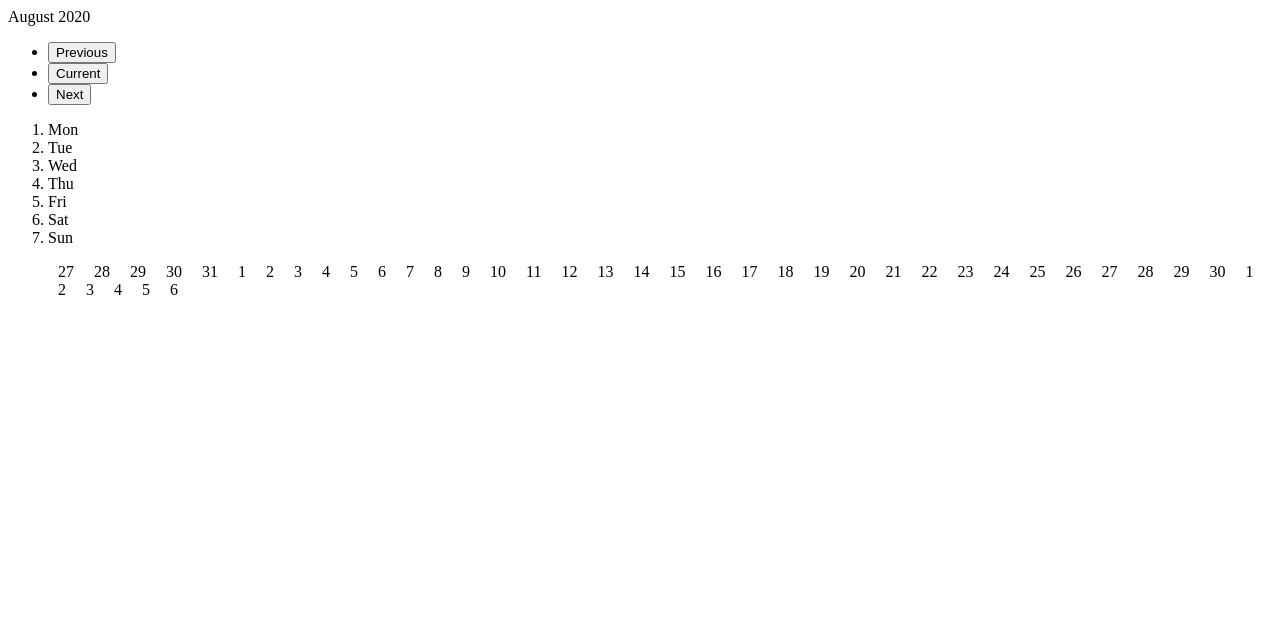
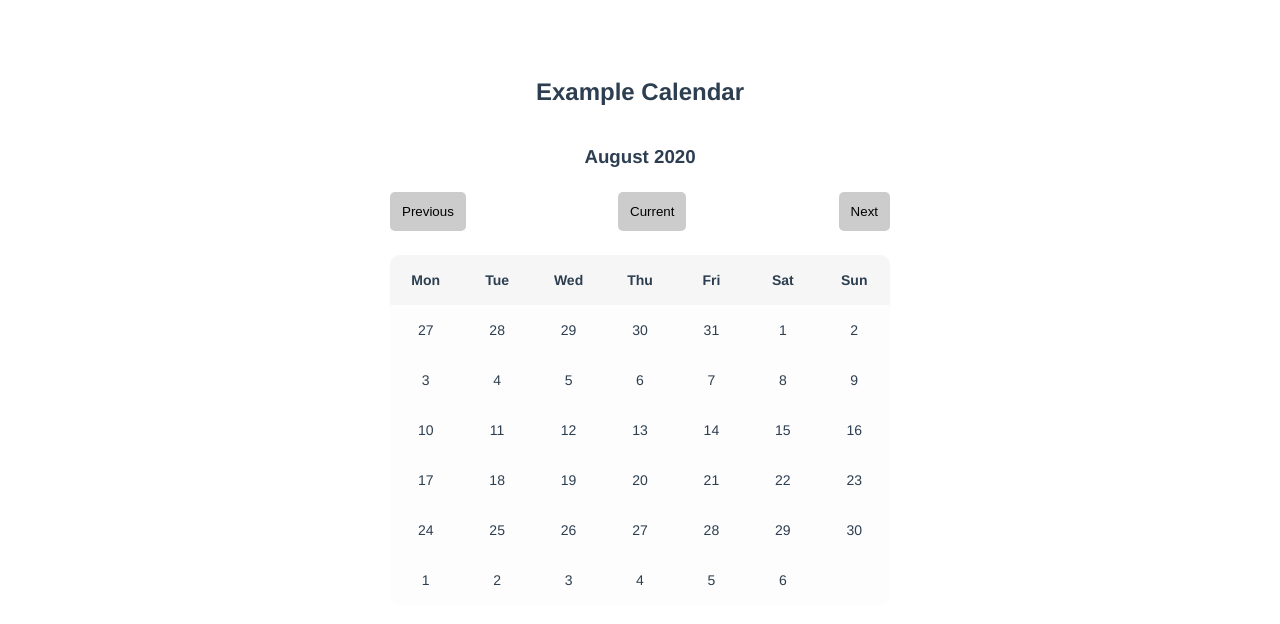
Before and after one commit to Cjameek/vue-simple-calendar, a Vue app: page / in a window 1280 px wide. Shown: the top 624 px of the page. Built offline with nearby package versions, Linux system fonts and the light colour scheme.

Commit message:
Style all components

```diff
--- a/src/App.vue
+++ b/src/App.vue
@@ -1,5 +1,6 @@
 <template>
   <div id="calendar" class="calendar">
+    <h2>Example Calendar</h2>
     <CalendarMonth/>
   </div>
 </template>
@@ -19,12 +20,23 @@ export default {
 </script>
 
 <style>
-#app {
+#calendar {
   font-family: Avenir, Helvetica, Arial, sans-serif;
   -webkit-font-smoothing: antialiased;
   -moz-osx-font-smoothing: grayscale;
   text-align: center;
   color: #2c3e50;
-  margin-top: 60px;
+  max-width: 500px;
+  margin: auto;
+  padding: 50px 0;
+}
+* {
+  -webkit-box-sizing: border-box;
+  box-sizing: border-box;
+}
+ul,
+ol {
+  margin: 0;
+  padding-left: 0;
 }
 </style>
--- a/src/components/CalendarDatePagination.vue
+++ b/src/components/CalendarDatePagination.vue
@@ -47,6 +47,26 @@ export default {
 }
 </script>
 
-<style>
+<style lang="scss" scoped>
+.calendar-pagination {
+    &__list {
+        list-style-type: none;
+        display: flex;
+        justify-content: space-between;
+        padding: 24px 0;
+    }
+    &__button {
+        background-color: #ccc;
+        border-radius: 5px;
+        border: none;
+        padding: 12px;
+        cursor: pointer;
+        transition: background-color 300ms ease;
 
+        &:hover,
+        &:focus {
+            background-color: darken(#ccc, 10%);
+        }
+    }
+}
 </style>
--- a/src/components/CalendarDateSelected.vue
+++ b/src/components/CalendarDateSelected.vue
@@ -1,5 +1,5 @@
 <template>
-  <div class="calendar__header_date">{{ selectedMonth }}</div>
+  <h3 class="calendar__header_date">{{ selectedMonth }}</h3>
 </template>
 
 <script>
--- a/src/components/CalendarMonth.vue
+++ b/src/components/CalendarMonth.vue
@@ -115,17 +115,23 @@ export default {
 </script>
 
 <!-- Add "scoped" attribute to limit CSS to this component only -->
-<style scoped>
+<style lang="scss" scoped>
+.calendar {
+  &__days-list {
+      background-color: #fdfdfd;
+      display: flex;
+      flex-wrap: wrap;
+      border-bottom-left-radius: 10px;
+      border-bottom-right-radius: 10px;
+  }
+}
 h3 {
   margin: 40px 0 0;
 }
-ul {
+ul,
+ol {
   list-style-type: none;
   padding: 0;
-}
-li {
-  display: inline-block;
-  margin: 0 10px;
 }
 a {
   color: #42b983;
--- a/src/components/CalendarMonthDayItem.vue
+++ b/src/components/CalendarMonthDayItem.vue
@@ -30,6 +30,25 @@ export default {
 }
 </script>
 
-<style>
+<style lang="scss" scoped>
+.calendar-days {
+    &__day {
+        background-color: transparent;
+        position: relative;
+        display: inline-flex;
+        align-items: center;
+        justify-content: center;
+        width: 14.28571%;
+        height: 50px;
+        font-size: 14px;
+        text-align: center;
+        cursor: pointer;
+        transition: background-color 300ms ease;
 
+        &:hover,
+        &:focus {
+            background-color: #f0f0f0;
+        }
+    }
+}
 </style>
--- a/src/components/CalendarWeekdays.vue
+++ b/src/components/CalendarWeekdays.vue
@@ -19,6 +19,24 @@ export default {
 }
 </script>
 
-<style>
+<style lang="scss" scoped>
+.calendar {
+    &__weekdays {
+        background-color: #f6f6f6;
+        display: flex;
+        border-top-left-radius: 10px;
+        border-top-right-radius: 10px;
+    }
 
+    &__weekday {
+        display: inline-flex;
+        align-items: center;
+        justify-content: center;
+        width: 14.28571%;
+        height: 50px;
+        font-size: 14px;
+        font-weight: 700;
+        text-align: center;
+    }
+}
 </style>
```
